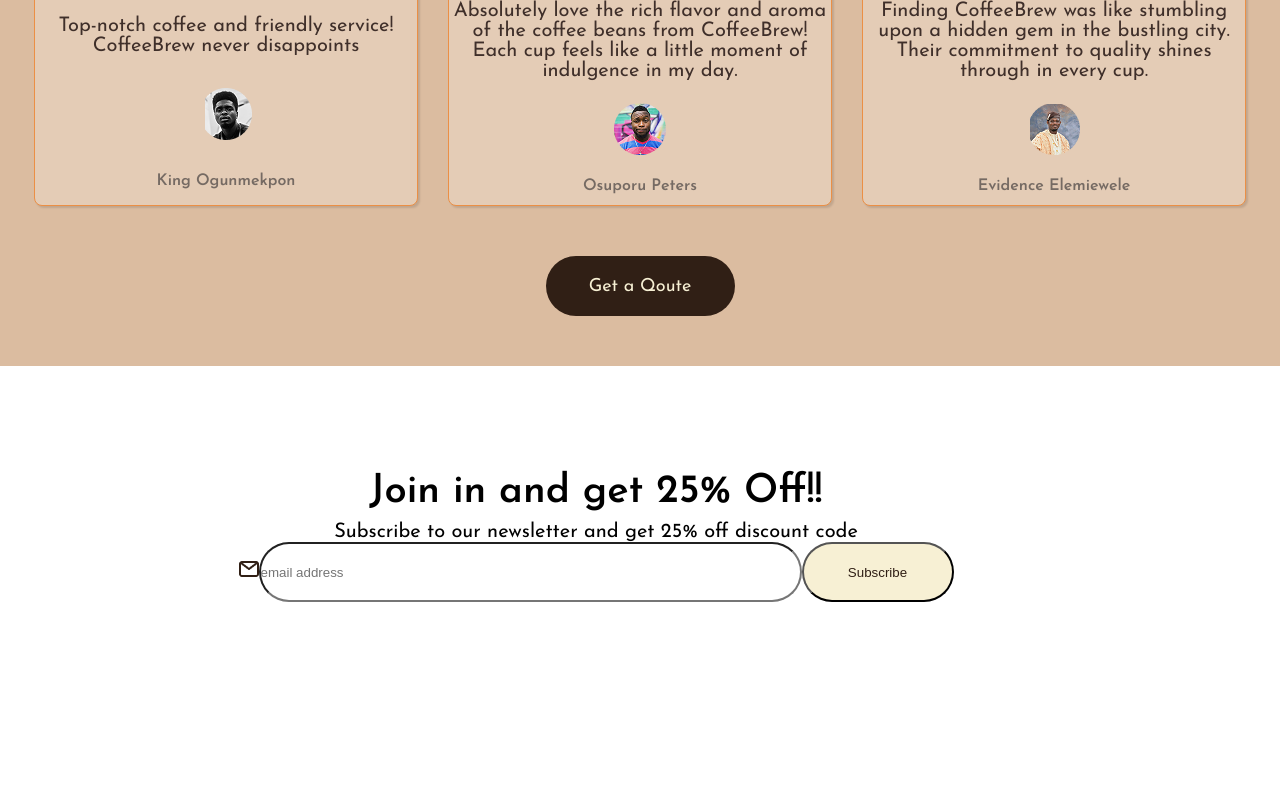
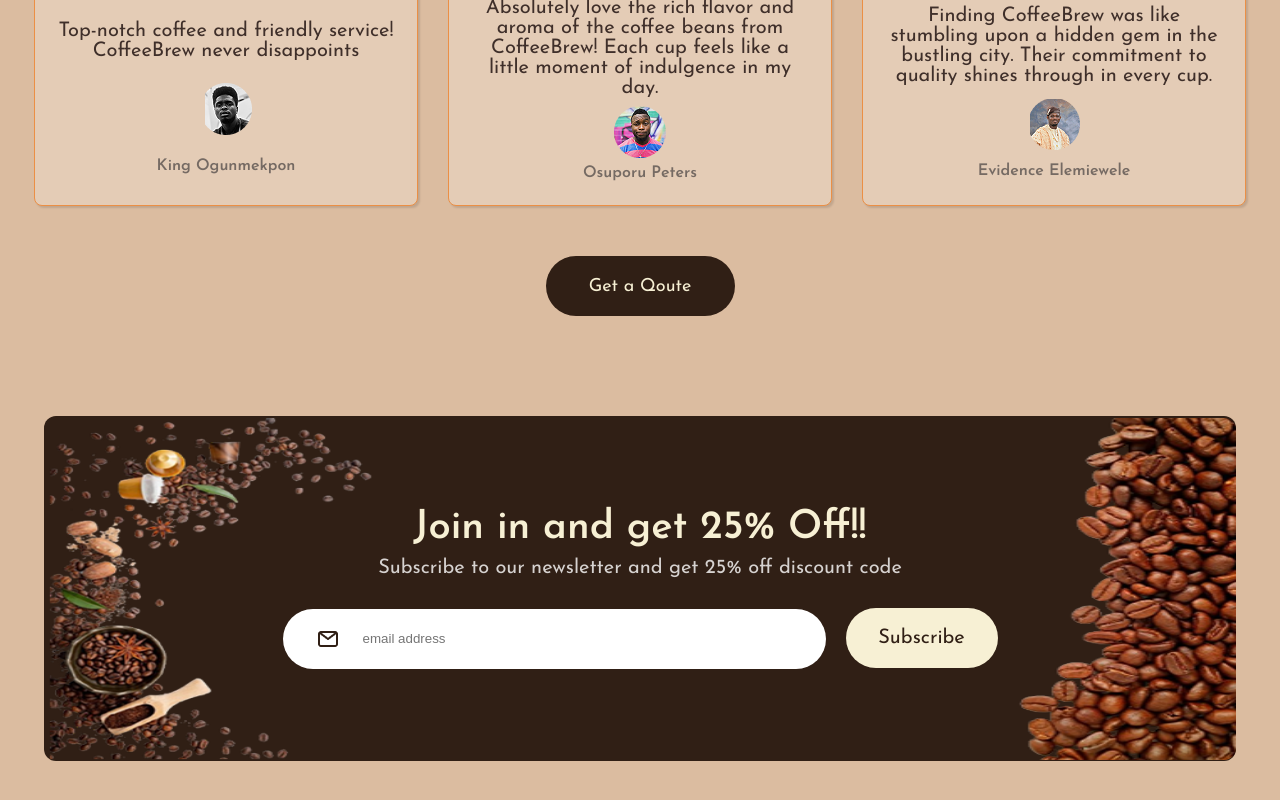
Before and after one commit to DEV-SHEGZ/Cofee-Brew, a React (Vite) app: page / in a window 1280 px wide. Shown: the part 3255-4055 px from the top of the page. Before the commit the page ends 3963 px from the top, so only its background shows below. Built offline with nearby package versions, Linux system fonts and the light colour scheme.

Commit message:
done with newsletter component, heading on to footer and we focus on mobile version

```diff
--- a/src/App.css
+++ b/src/App.css
@@ -492,6 +492,7 @@
   flex-direction: column;
   align-items: center;
   justify-content: space-around;
+  padding: 20px;
 }
 
 .customer-review > .p1 {
@@ -538,15 +539,22 @@
 }
 
 /*Newsletter forms */
+.newsletter-container {
+  width: 100%;
+  background: #dbbca0;
+  padding-top: 50px;
+  padding-bottom: 50px;
+}
 .Newsletter-form {
-  width: 1192px;
-  height: 342px;
-  border-radius: 12px;
-
   display: flex;
   flex-direction: column;
   justify-content: center;
   align-items: center;
+  background: #301f15;
+  width: 1192px;
+  height: 345px;
+  margin: auto;
+  border-radius: 12px;
 }
 
 .Newsletter-form > .p1 {
@@ -554,6 +562,7 @@
   font-weight: 600;
   font-style: SemiBold;
   font-size: 40px;
+  color: #f7f0d4;
 }
 
 .Newsletter-form > .p2 {
@@ -562,12 +571,15 @@
   font-style: Regular;
   font-size: 20px;
   margin-top: 10px;
+  color: #d6d2d0;
 }
 
 .new-input {
   width: 543px;
   height: 60px;
   border-radius: 40px;
+  padding-left: 80px;
+  border: none;
 }
 
 .new-btn {
@@ -580,4 +592,43 @@
   padding-left: 32px;
   background: #f7f0d4;
   color: #301f15;
+  border: none;
+  margin-left: 20px;
+  color: #301f15;
+  font-family: Josefin Sans;
+  font-weight: 400;
+  font-style: Regular;
+  font-size: 20px;
 }
+
+.input-div {
+  position: relative;
+  padding-top: 30px;
+}
+.input-div :focus {
+  outline: none;
+}
+.email {
+  position: absolute;
+  left: 5%;
+  top: 58%;
+}
+
+.left-img {
+  position: absolute;
+  z-index: 0;
+  width: 384px;
+  height: 342px;
+  top: -160px;
+  left: -260px;
+}
+
+.right-img {
+  position: absolute;
+  z-index: 0;
+  width: 384px;
+  height: 342px;
+  top: -160px;
+  right: -238px;
+  border-radius: 12px;
+}
--- a/src/components/Newsletter.jsx
+++ b/src/components/Newsletter.jsx
@@ -5,14 +5,16 @@
 
 const NewsLetter = () => {
   return (
-    <>
+    <div className="newsletter-container">
       <div className="Newsletter-form">
         <p className="p1">Join in and get 25% Off!!</p>
         <p className="p2">
           Subscribe to our newsletter and get 25% off discount code
         </p>
-        <div>
-          <img src={Email} alt="Email Icon" />
+        <div className="input-div">
+          <img src={LeftImage} alt="Left Decorative" className="left-img" />
+          <img src={RightImage} alt="Right Decorative" className="right-img" />
+          <img className="email" src={Email} alt="Email Icon" />
           <input
             className="new-input"
             placeholder="email address"
@@ -21,7 +23,7 @@
           <button className="new-btn">Subscribe</button>
         </div>
       </div>
-    </>
+    </div>
   );
 };
 
```
